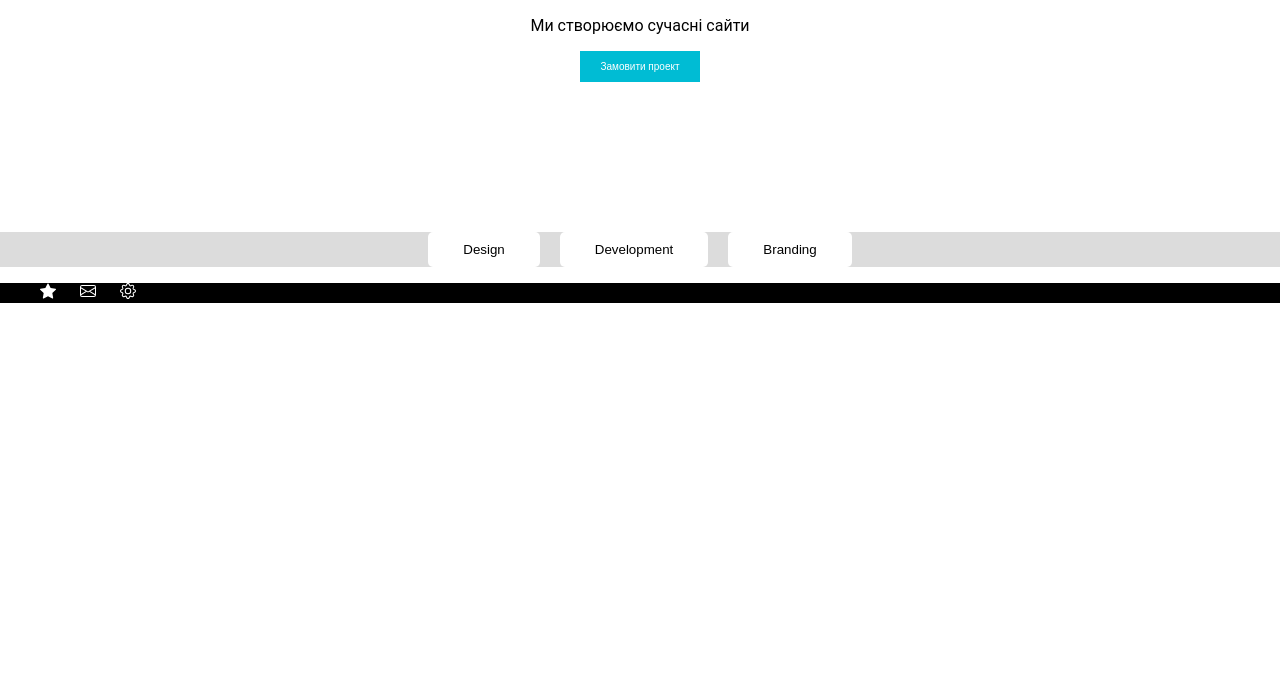
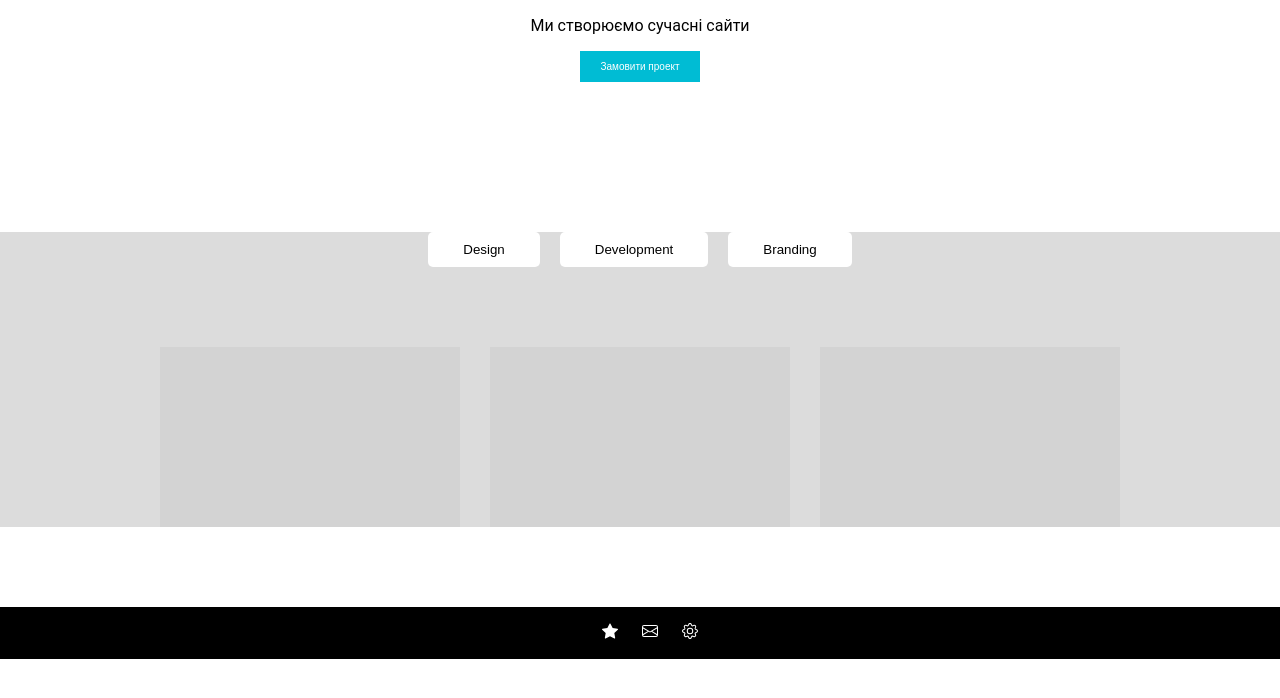
Before and after one commit to David2093/homework55, a plain HTML site: page index.html in a window 1280 px wide. Shown: the part 100-798 px from the top of the page. Drawn offline with Linux system fonts and the light colour scheme.

Commit message:
zdfsgsdfgsdf

```diff
--- a/index.html
+++ b/index.html
@@ -35,7 +35,22 @@
                 <button class="button2">Development</button>
                 <button class="button2">Branding</button>
             </div>
-            <div></div>
+            <div>
+                <section class="portfolio">
+                    <div class="project">
+                        <div class="overlay">Project 1</div>
+                    </div>
+
+                    <div class="project">
+                        <div class="overlay">Project 2</div>
+                    </div>
+
+                    <div class="project">
+                        <div class="overlay">Project 3</div>
+                    </div>
+                </section>
+
+            </div>
         </section>
     </main>
     <footer class="container-footer">
--- a/style.css
+++ b/style.css
@@ -8,6 +8,8 @@ nav a {
 
 .header {
     background-color: black;
+    display: flex;
+
 }
 
 nav a::after {
@@ -88,6 +90,8 @@ body {
 
 .container-footer {
    background-color: black;
+   display: flex;
+   justify-content: center;
 }
 
 .icons {
@@ -103,3 +107,44 @@ body {
 .icons:hover {
     transform: rotate(180deg);
 }
+
+.portfolio {
+    display: flex;
+    gap: 30px;
+    justify-content: center;
+    margin: 80px 0;
+}
+
+.project {
+    width: 300px;
+    height: 180px;
+    background: #d3d3d3;
+    position: relative;
+    overflow: hidden;
+}
+
+
+.overlay {
+    position: absolute;
+    left: 0;
+    bottom: -100%;
+    width: 100%;
+    height: 100%;
+
+    background: rgba(0, 0, 0, 0.75);
+    color: white;
+
+    display: flex;
+    align-items: center;
+    justify-content: center;
+
+    font-size: 22px;
+    font-weight: bold;
+
+    transition: bottom 0.35s ease;
+}
+
+
+.project:hover .overlay {
+    bottom: 0;
+}
```
